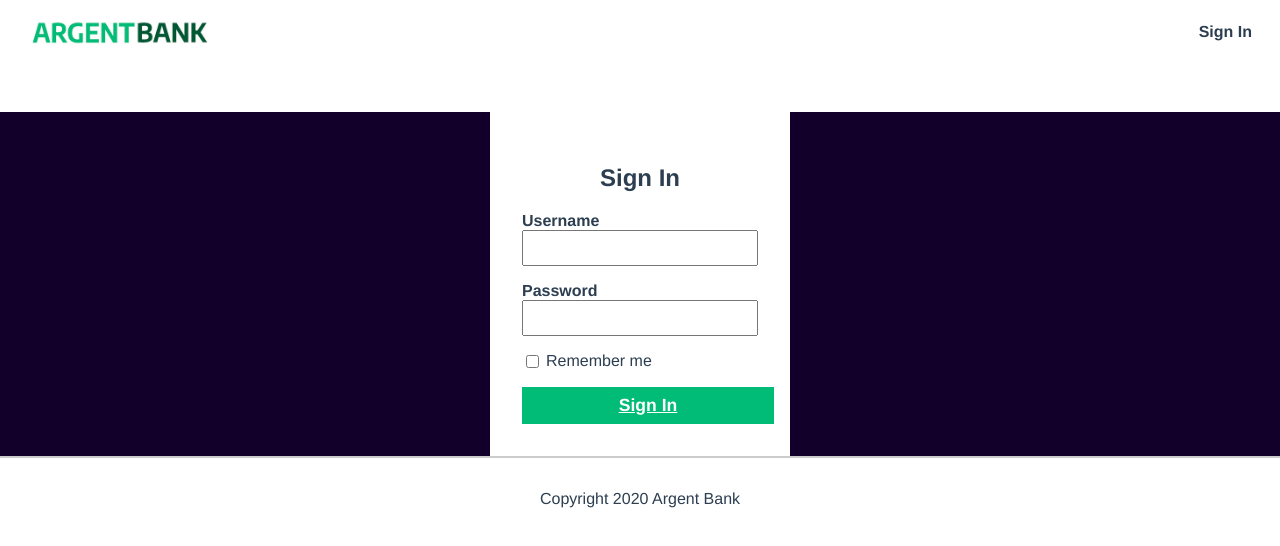
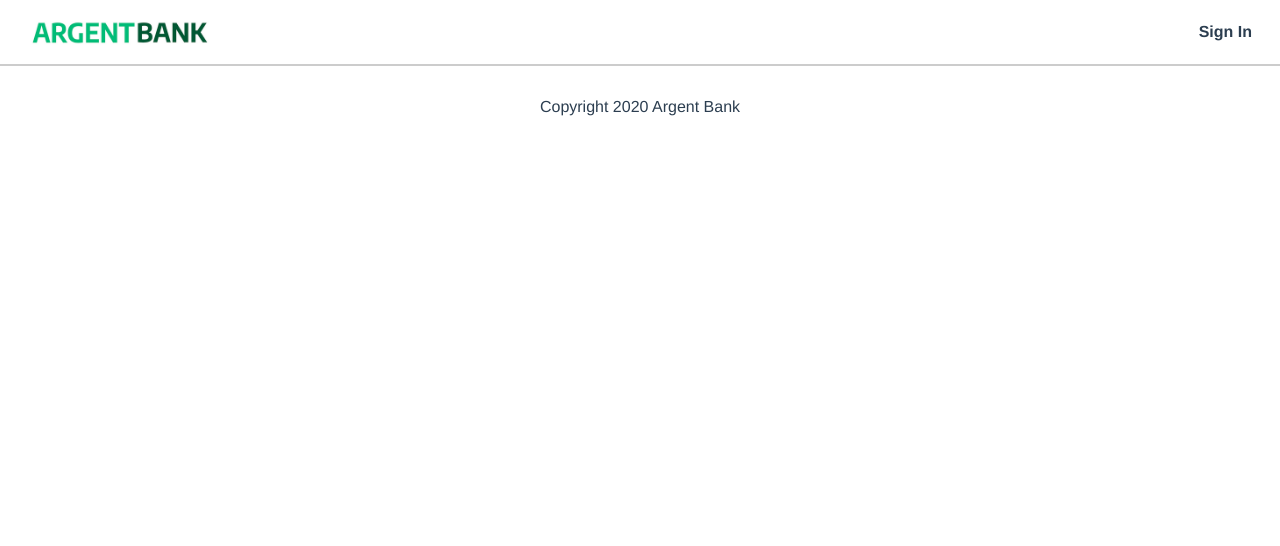
Before and after one commit to Kasia307584/argent_bank-app--frontend, a React (Vite) app: page / in a window 1280 px wide. Shown: the top 546 px of the page. Built offline with nearby package versions, Linux system fonts and the light colour scheme.

Commit message:
API calls continuing

```diff
--- a/src/components/SignInForm.jsx
+++ b/src/components/SignInForm.jsx
@@ -1,4 +1,5 @@
 import { useState } from "react";
+// import { Link } from "react-router-dom";
 
 export default function SignInForm() {
   // je garde useState ici
@@ -8,20 +9,23 @@ export default function SignInForm() {
 
   // tu peux stocker ton token dans localStorage avant de passer au Redux
   // dans handleSubmit utilise deux arguments ou un objet
-  function handleSubmit(userName, userPassword) {
-    return fetch("http://localhost:3001/user/login", {
+  async function handleFormSubmit() {
+    fetch("http://localhost:3001/api/v1/user/login", {
       method: "post",
       headers: {
         "Content-Type": "application/json",
       },
-      body: JSON.stringify(userName, userPassword),
+      body: JSON.stringify({ email: userName, password: userPassword }),
     })
       .then((response) => response.json())
-      .then((data) => localStorage.setItem("token", data.token));
+      .then((data) => {
+        console.log(data);
+        localStorage.setItem("token", JSON.stringify(data.token));
+      });
   }
 
   return (
-    <form onSubmit={() => handleSubmit}>
+    <form onSubmit={handleFormSubmit}>
       <div className="input-wrapper">
         <label htmlFor="username">Username</label>
         <input
@@ -49,13 +53,11 @@ export default function SignInForm() {
         />
         <label htmlFor="remember-me">Remember me</label>
       </div>
-      {/* <!-- PLACEHOLDER DUE TO STATIC SITE --> */}
-      <a href="./user" className="sign-in-button">
+      {/* <Link to={`/profile`}> */}
+      <button className="sign-in-button" type="submit">
         Sign In
-      </a>
-      {/* <!-- SHOULD BE THE BUTTON BELOW -->
-          <!-- <button className="sign-in-button" type="submit">Sign In</button> -->
-          <!--  --> */}
+      </button>
+      {/* </Link> */}
     </form>
   );
 }
--- a/src/pages/profile/ProfileView.jsx
+++ b/src/pages/profile/ProfileView.jsx
@@ -1,21 +1,24 @@
 import "../../style/style.css";
-import { useState } from "react";
-
-// import UserData from "../../components/UserProfileData";
+import { useState, useEffect } from "react";
 
 export default function ProfileView() {
-  // const [userData, setData] = useState();
+  // const [userData, setUserData] = useState();
+
+  async function fetchData() {
+    fetch("http://localhost:3001/api/v1/user/profile", {
+      method: "post",
+      headers: {
+        Authorization: `Bearer  ${localStorage.getItem("token")}`,
+        "Content-Type": "application/json",
+      },
+      body: JSON.stringify({ token: localStorage.getItem("token") }),
+    }).then((response) => response.json());
+  }
 
   // faut faire un post et pas get pour retourner user profil (firstName et lastName) => a la fin c'est ds le redux
-  // useEffect(() => {
-  //   return fetch("http://localhost:3001/user/profile", {
-  //     method: "post",
-  //     headers: {
-  //       "Content-Type": "application/json",
-  //     },
-  //     body: JSON.stringify(),
-  //   });
-  // }, []);
+  useEffect(() => {
+    fetchData().then((data) => console.log(data));
+  }, []);
 
   // ici on garde useState
   const [editing, setEditing] = useState(false);
--- a/src/router/Router.jsx
+++ b/src/router/Router.jsx
@@ -8,8 +8,9 @@ export default function Router() {
   return (
     <Routes>
       <Route path="/" element={<Layout />}>
-        <Route path="/" element={<SignIn />} />
-        <Route path="user" element={<Profile />} />
+        {/* <Route path="/" element={<Homepage/>}/> */}
+        <Route path="/login" element={<SignIn />} />
+        <Route path="/profile" element={<Profile />} />
       </Route>
       <Route path="*" element={<Error />} />
     </Routes>
```
